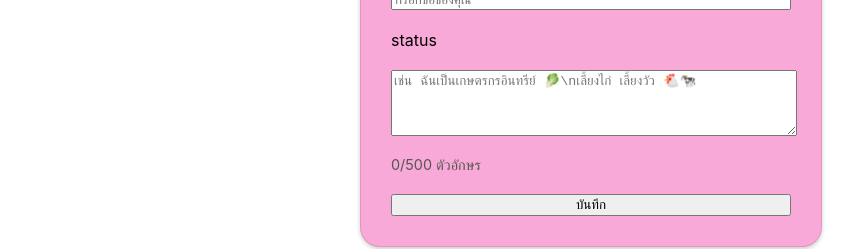
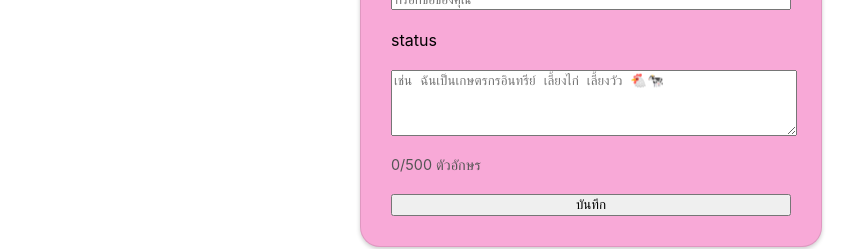
Before and after one commit to JTianN/nevermonday, a React (Create React App) app: page /register in a window 1280 px wide. Shown: the part 243-492 px from the top of the page, without its empty margins (49-903 px from the left). Built offline with nearby package versions, Linux system fonts and the light colour scheme.

Commit message:
Update registerSystem.js

```diff
--- a/src/pages/registerSystem.js
+++ b/src/pages/registerSystem.js
@@ -75,7 +75,7 @@ export default function PageRegister() {
                         onChange={(e) => setStatus(e.target.value)}
                         rows={4}
                         maxLength={500}
-                        placeholder="เช่น ฉันเป็นเกษตรกรอินทรีย์ 🥬\nเลี้ยงไก่ เลี้ยงวัว 🐔🐄"
+                        placeholder="เช่น ฉันเป็นเกษตรกรอินทรีย์ เลี้ยงไก่ เลี้ยงวัว 🐔🐄"
                         style={{ width: "100%", resize: "vertical" }}
                     />
                     <div style={{ fontSize: "0.9em", color: "#555" }}>
```
